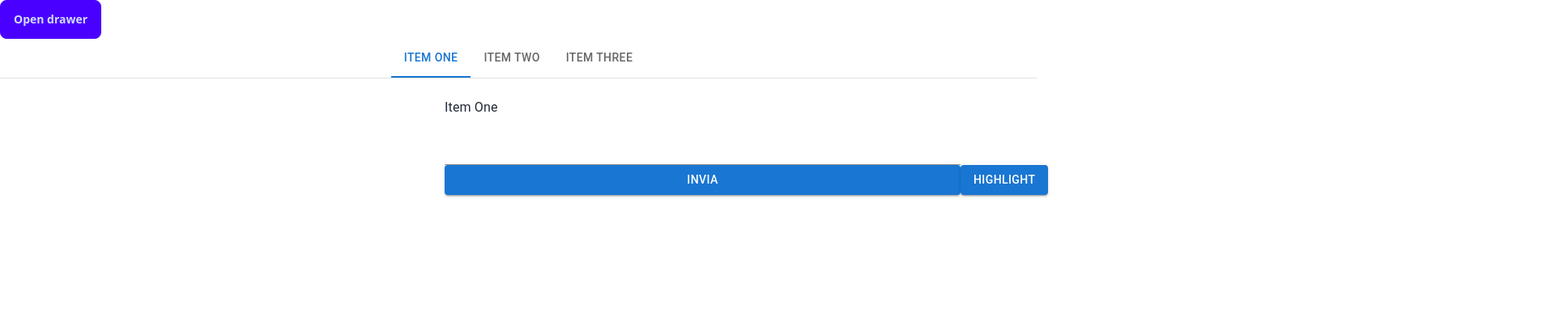
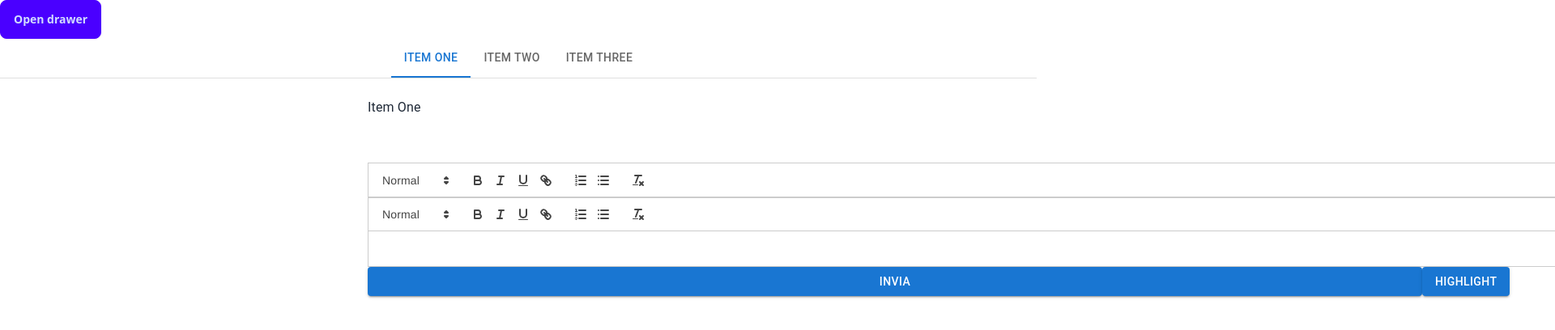
Before and after one commit to Fordprefect-cmd/petrarc-app-react, a React (Create React App) app: page / in a window 1280 px wide. Shown: the top 408 px of the page at 81% size, 1920 px wide, since content can reach past the window. Built offline with nearby package versions, Linux system fonts and the light colour scheme.

Commit message:
aggiunto quill rich text editor, risistema tabs

```diff
--- a/package.json
+++ b/package.json
@@ -10,15 +10,18 @@
     "@testing-library/jest-dom": "^5.17.0",
     "@testing-library/react": "^13.4.0",
     "@testing-library/user-event": "^13.5.0",
+    "@tinymce/tinymce-react": "^4.3.2",
     "@types/jest": "^27.5.2",
     "@types/node": "^16.18.80",
     "@types/react": "^18.2.55",
     "@types/react-dom": "^18.2.19",
     "axios": "^1.6.7",
+    "quill": "^1.3.7",
     "react": "^18.2.0",
     "react-dom": "^18.2.0",
     "react-icons": "^5.0.1",
     "react-scripts": "5.0.1",
+    "tinymce": "^6.8.3",
     "typescript": "^4.9.5",
     "web-vitals": "^2.1.4"
   },
@@ -47,6 +50,7 @@
     ]
   },
   "devDependencies": {
+    "@types/quill": "^2.0.14",
     "@wixc3/react-board": "^2.4.0",
     "autoprefixer": "^10.4.17",
     "daisyui": "^4.7.0",
--- a/src/components/TabscComponent.js
+++ b/src/components/TabscComponent.js
@@ -56,11 +56,11 @@ export default function BasicTabs() {
     setResponseData(data);
     console.log('responseData from TabscComponent:', data); // Logging responseData in parent component
   };
-
+/*
   const handleInputChange = (event) => {
     setInputText(event.target.value);
   };
-
+*/
   return (
     <Box sx={{ width: '100%' }}>
       <Box sx={{ borderBottom: 1, borderColor: 'divider' }}>
@@ -73,7 +73,8 @@ export default function BasicTabs() {
       <CustomTabPanel value={value} index={0}>
         Item One
         {/* Pass handleChildResponse and inputText as props */}
-        <ImputPage onResponse={handleChildResponse} inputText={inputText} onInputChange={handleInputChange} />
+        <ImputPage onResponse={handleChildResponse} inputText={inputText}/>   {/* onInputChange={handleInputChange} */}
+
       </CustomTabPanel>
 
       <CustomTabPanel className='tablePanel' value={value} index={1}>
--- a/src/components/TextInput.js
+++ b/src/components/TextInput.js
@@ -1,34 +1,33 @@
-// TextInput.js
-
-import { useState } from 'react';
+import React, { useState, useEffect } from 'react';
 import AxiosRequest from './AxiosRequest';
-import TextField from '@mui/material/TextField';
 import Button from '@mui/material/Button';
+import Quill from 'quill'; // Import Quill
+import 'quill/dist/quill.snow.css'; // Import Quill styles
 
 function TextInput({ onResponse, axiosdata, inputText, onInputChange, responseData }) {
+  const [quill, setQuill] = useState(null); // State to hold the Quill instance
+  const [formattedText, setFormattedText] = useState(); // State to hold the formatted text
 
+  const handleInputChange = async  (delta, oldDelta, source) => {
+    if (source === 'user' && quill)  {
+      const text = await quill.getText();
+      const formattedText = text.trim(); // Trim extra whitespace
+      console.log('Formatted Text: in handle iputchange', formattedText);
+      setFormattedText(formattedText); // Update the formattedText state
 
-  const handleInputChange = (event) => {
-
-    onInputChange(event);
+      onInputChange(formattedText);
+    }
   };
 
-  const AxiosRequestHandler = async () => {
+  const handleSubmit = () => {
+    const text = quill.getText();
 
-  }
-
-  const handleSubmit =  () => {
     const formData = {
-      multiline_input: inputText
-    };
-
-  AxiosRequest(formData, onResponse);
-
-
-    //formatText(response)
-
+      multiline_input: text   //assegna qua formattedText content
+     };
+     console.log("formData in handlesubmit:", formData )
+    AxiosRequest(formData, onResponse);
   };
-
 
   const handleSubmitHighlight = () => {
     console.log('responseHighlight:', axiosdata);
@@ -58,38 +57,47 @@ console.log('Words with Trovata === true:', trovataTrueWords);
 
   }
 
-  // Function to split input text into words and apply CSS classes
-  const formatText = (inputText) => {
-    console.log(inputText);
+  // Initialize Quill when component mounts
+  useEffect(() => {
+    console.log("useEffect called");
+    if (!quill) {
+      console.log("Initializing Quill");
+      const editor = new Quill('#editor', {
+        theme: 'snow', // or 'bubble'
+      });
+      editor.on('text-change', handleInputChange);
+      setQuill(editor);
+    }
+  }, [quill, handleInputChange]);
 
-   // return inputText.split(' ').map((word, index) => (
-    //  <span key={index} className={highlightWords}>
-    //    {word}{' '}
-   //   </span>
-  //  ));
-  };
+  // Effect to attach event listener after Quill initialization
+useEffect(() => {
+  if (quill) {
+    const handler = (delta, oldDelta, source) => {
+      if (source === 'user') {
+        const text = quill.getText();
+        const formattedText = text.trim(); // Trim extra whitespace
+        console.log('Formatted Text:', formattedText);
+        //onInputChange(formattedText);
+      }
+    };
+
+    quill.on('text-change', handler);
+
+    // Cleanup function to remove event listener when component unmounts
+    return () => {
+      quill.off('text-change', handler);
+    };
+  }
+}, [quill]);
 
   return (
     <div className='poesia_imput_bottone'>
-      <div className='poesia-imput'>
-        <TextField
-          id="standard-multiline-flexible"
-          label=""
-          multiline
-          placeholder="Scrivi qui il tuo testo, vai a capo per un nuovo verso"
-          variant="standard"
-          style={{ width: '70%' }}
-          inputProps={{ style: { color: 'white' } }}
-          value={inputText}
-          onChange={handleInputChange}
-        />
-      </div>
+      <div id="editor" className='poesia-imput'></div>
       <div>
         <Button className='bottone_invia_poesia' variant="contained" onClick={handleSubmit}>Invia</Button>
         <Button className='bottone_invia_highlight' variant="contained" onClick={handleSubmitHighlight}>highlight</Button>
-
-
-    </div>
+      </div>
     </div>
   );
 }
```
Also changed, not shown: 1 other file (tests, documents, lock files or other folders).
